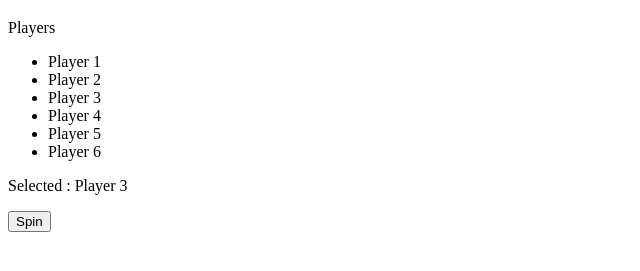
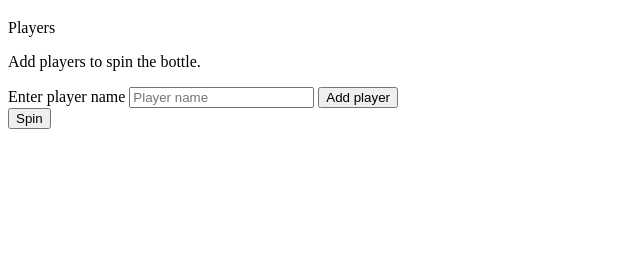
Before and after one commit to jamesmcdonald112/spinTheBottle, a plain HTML site: page index.html in a window 1280 px wide. Both pictures are taken after a click on the button "Spin". Shown: the part 61-332 px from the top of the page, without its empty margins (0-640 px from the left). Drawn offline with Linux system fonts and the light colour scheme.

Commit message:
Finished project

```diff
--- a/index.html
+++ b/index.html
@@ -1,22 +1,27 @@
 <!DOCTYPE html>
 <html lang="en">
   <head>
-	<meta charset="utf-8">
+    <meta charset="UTF-8" />
     <title>Spin The Bottle</title>
   </head>
   <body>
     <h1>Spin The Bottle</h1>
+
     <p id="players-text">Players</p>
     <ul id="players">
-	<li>Player 1</li>
-	<li>Player 2</li>
-	<li>Player 3</li>
-	<li>Player 4</li>
-	<li>Player 5</li>
-	<li>Player 6</li>
+      <!-- Players will be added here dynamically -->
     </ul>
-<p id="status">Spin the bottle!</p>
-<button id="spin" onclick="spin()">Spin</button>
-<script src="./script.js"></script>
+
+    <p id="status">Add players to spin the bottle.</p>
+
+    <form>
+      <label for="player-name">Enter player name</label>
+      <input type="text" id="player-name" placeholder="Player name" />
+      <button type="button" id="add-player">Add player</button>
+    </form>
+
+    <button id="spin">Spin</button>
+
+    <script src="script.js"></script>
   </body>
 </html>
--- a/script.js
+++ b/script.js
@@ -1,18 +1,39 @@
-function spin() {
-    // Change the status text to "Spinning..."
-    document.getElementById("status").innerText = "Spinning...";
+document.addEventListener('DOMContentLoaded', () => {
+    const playerNameInput = document.getElementById('player-name');
+    const addPlayerButton = document.getElementById('add-player');
+    const playersList = document.getElementById('players');
+    const status = document.getElementById('status');
+    const spinButton = document.getElementById('spin');
 
-    // Select a random player
-    let players = document.querySelectorAll("#players li");
-    let randomPlayer = randomPlayerSelection(players);
+    addPlayerButton.addEventListener('click', () => {
+        const playerName = playerNameInput.value.trim();
+        if (!playerName) return;
 
-    // Update the status with the selected player after a short delay to simulate spinning
-    setTimeout(() => {
-        document.getElementById("status").innerText = "Selected : " + randomPlayer;
-    }, 2000); // 2 second delay
-}
+        const existingPlayers = Array.from(playersList.children).map(li => li.textContent);
+        if (existingPlayers.includes(playerName)) {
+            status.textContent = "Player already exists!";
+            return;
+        }
 
-function randomPlayerSelection(players) {
-    let randomIndex = Math.floor(Math.random() * players.length);
-    return players[randomIndex].innerText;
-}
+        const li = document.createElement('li');
+        li.textContent = playerName;
+        playersList.appendChild(li);
+        playerNameInput.value = '';
+        status.textContent = "Spin the bottle!";
+    });
+
+    spinButton.addEventListener('click', () => {
+        const players = Array.from(playersList.children);
+        if (players.length === 0) {
+            status.textContent = "Add players to spin the bottle.";
+            return;
+        }
+
+        status.textContent = "Spinning...";
+        setTimeout(() => {
+            const randomIndex = Math.floor(Math.random() * players.length);
+            const selectedPlayer = players[randomIndex].textContent;
+            status.textContent = `The bottle points to ${selectedPlayer}!`;
+        }, 2000);
+    });
+});
```
Lines whose indentation alone changed are shown as unchanged.
